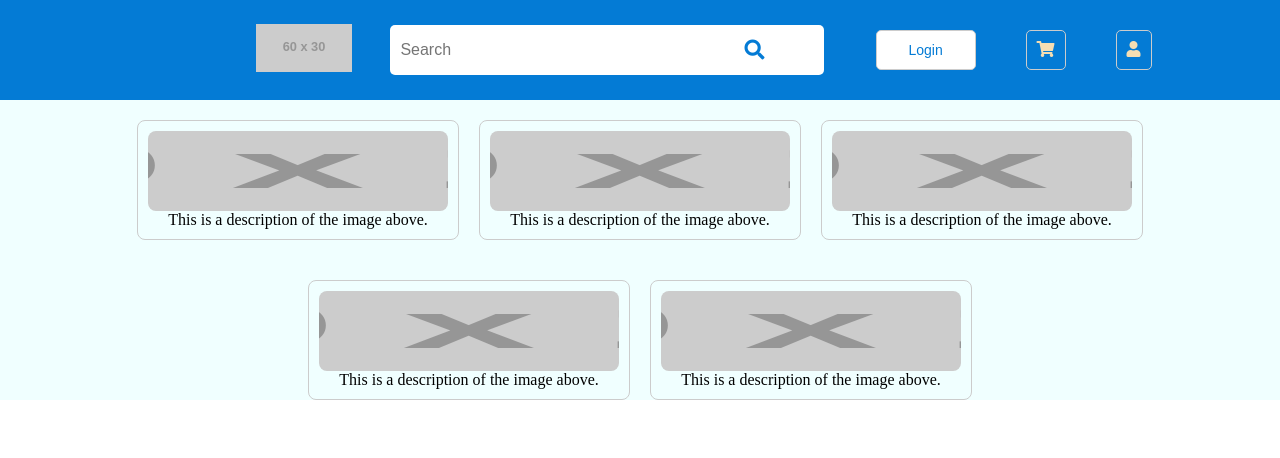
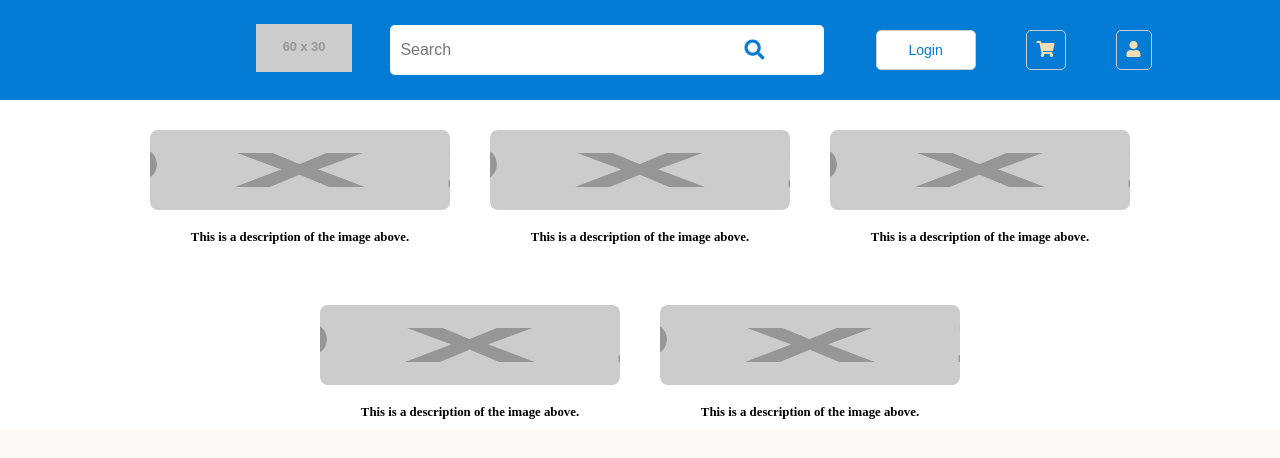
Before and after one commit to Dhrumil-sim/task_2_html, a plain HTML site: page index.html in a window 1280 px wide. Drawn offline with Linux system fonts and the light colour scheme; placeholder pictures from the web are drawn by us.

Commit message:
The category name issue is fixed here

```diff
--- a/index.html
+++ b/index.html
@@ -31,25 +31,27 @@
     <div class="category">
         <div class="cat-item">
             <img src="https://placehold.co/10x10" alt="GFG Logo" width="300" height="200">
-            <p>This is a description of the image above.</p>
+            <p class="category-name">This is a description of the image above.</p>
         </div>
         <div class="cat-item">
             <img src="https://placehold.co/10x10" alt="GFG Logo" width="300" height="200">
-            <p>This is a description of the image above.</p>
+            <p class="category-name">This is a description of the image above.</p>
         </div>
         <div class="cat-item">
             <img src="https://placehold.co/10x10" alt="GFG Logo" width="300" height="200">
-            <p>This is a description of the image above.</p>
+            <p class="category-name">This is a description of the image above.</p>
         </div>
         <div class="cat-item">
             <img src="https://placehold.co/10x10" alt="GFG Logo" width="300" height="200">
-            <p>This is a description of the image above.</p>
+            <p class="category-name">This is a description of the image above.</p>
         </div>
         <div class="cat-item">
             <img src="https://placehold.co/10x10" alt="GFG Logo" width="300" height="200">
-            <p>This is a description of the image above.</p>
+            <p class="category-name">This is a description of the image above.</p>
         </div>
+
     </div>
+
 
 </body>
 
--- a/styles/style.css
+++ b/styles/style.css
@@ -1,6 +1,9 @@
 * {
     margin: 0;
     padding: 0;
+}
+body{
+    background-color: #FAF9F6;
 }
 .nav-bar{
     background-color: #047BD5;
@@ -66,7 +69,7 @@
 
 
 .category{
-    background-color: azure;
+    background-color: white;
     display: flex;
     justify-content: center;
     flex-wrap: wrap;
@@ -80,8 +83,6 @@
     align-items: center; /* Center content horizontally */
     text-align: center; /* Center text */
     padding: 10px;
-    border: 1px solid #ccc;
-    border-radius: 8px;
     width: 300px; /* Fixed width for consistency */
 }
 .cat-item img{
@@ -90,8 +91,7 @@
     border-radius: 8px;
 }
 .cat-item .category-name {
-    font-size: 4vw;
+    font-size: 1vw;
     font-weight: bold;
-    color: #047BD5; /* Change to your desired color */
-    margin-top: 10px; /* Space between the image and category name */
+    margin-top: 20px; /* Space between the image and category name */
 }
```
